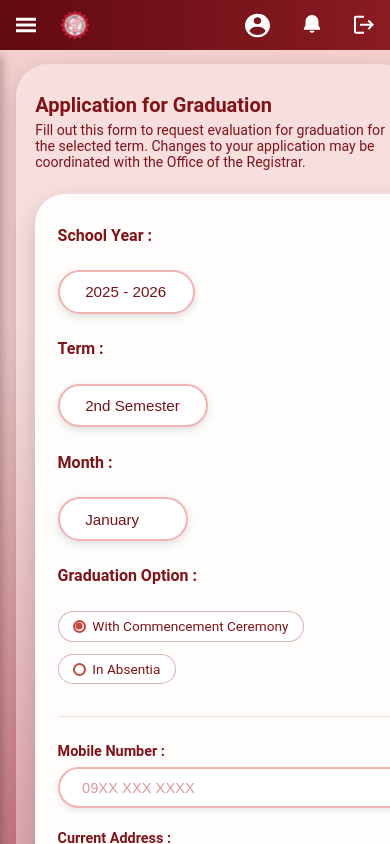
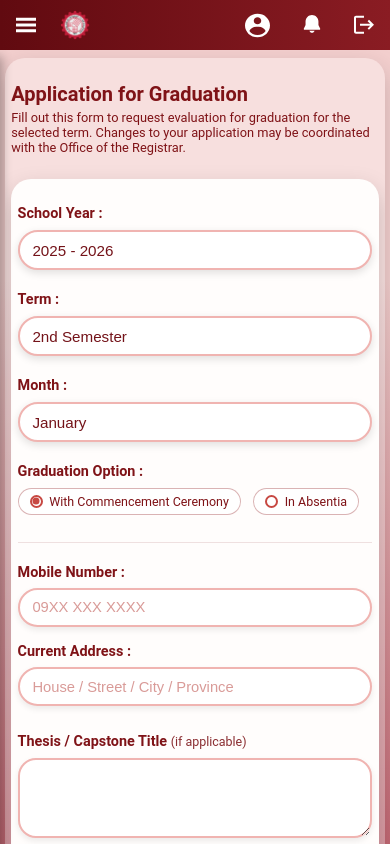
Before and after one commit to AlexGaledo/TUP_ERS_enhancement, a React (Vite) app in the folder ers_frontend/: page /graduation-application in a window 390 px wide. Shown: the top 844 px of the page. Built offline with nearby package versions, Linux system fonts and the light colour scheme; no server answers.

Commit message:
Responsive designs

```diff
--- a/ers_frontend/src/pages/facultyEvaluation/FacultyEvaluation.css
+++ b/ers_frontend/src/pages/facultyEvaluation/FacultyEvaluation.css
@@ -1,4 +1,11 @@
 /* src/pages/evaluation/FacultyEvaluation.css */
+
+/* Prevent horizontal overflow globally on this page */
+html,
+body {
+  max-width: 100vw;
+  overflow-x: hidden;
+}
 
 /* ===== Layout shells ===== */
 
@@ -19,6 +26,7 @@
   padding: 2.2rem 2.4rem 1.2rem 2.4rem;
   box-shadow: 0 10px 26px rgba(0, 0, 0, 0.18);
   margin-top: 1rem;
+  box-sizing: border-box;
 }
 
 /* Header */
@@ -44,6 +52,7 @@
   display: flex;
   flex-direction: column;
   gap: 1.3rem;
+  box-sizing: border-box;
 }
 
 /* ===== Top controls ===== */
@@ -104,7 +113,7 @@
 }
 
 .fe-card select option,
-  .fe-select option{
+.fe-select option {
   color: #222222 !important;
   background-color: #ffffff !important;
 }
@@ -297,6 +306,22 @@
 @media (max-width: 640px) {
   .fe-page-shell {
     padding: 3.6rem 1rem 1.2rem 1rem;
+    max-width: 100vw;
+    overflow-x: hidden;
+  }
+
+  .fe-faded-panel {
+    max-width: 100%;
+    padding: 1.8rem 0.8rem 1.2rem 0.8rem;
+    border-radius: 24px;
+    overflow-x: hidden;
+  }
+
+  .fe-card {
+    padding: 1.4rem 0.8rem 1.2rem 0.8rem;
+    border-radius: 24px;
+    max-width: 100%;
+    overflow-x: hidden;
   }
 
   .fe-top-controls {
--- a/ers_frontend/src/pages/graduation/GraduationApplication.css
+++ b/ers_frontend/src/pages/graduation/GraduationApplication.css
@@ -1,3 +1,9 @@
+/* Prevent horizontal overflow globally */
+html,
+body {
+  max-width: 100vw;
+  overflow-x: hidden;
+}
 
 /* Outer shell – extra space from top nav, like Profile page */
 .grad-page-shell {
@@ -16,6 +22,7 @@
   border-radius: 32px;
   padding: 2.3rem 2.7rem 2.6rem 2.7rem;
   box-shadow: 0 10px 26px rgba(0, 0, 0, 0.18);
+  box-sizing: border-box;
 }
 
 /* Header inside faded panel */
@@ -47,6 +54,7 @@
   display: flex;
   flex-direction: column;
   gap: 1.6rem;
+  box-sizing: border-box;
 }
 
 /* ===== Field rows / labels / inputs ===== */
@@ -93,11 +101,10 @@
 }
 
 .grad-card select option,
-  .grad-select option{
+.grad-select option {
   color: #222222 !important;
   background-color: #ffffff !important;
 }
-
 
 /* Radio pill group */
 .grad-radio-group {
@@ -233,7 +240,6 @@
 
 /* ===== Declaration / consent ===== */
 
-  /* Increase specificity and force dark red so it cannot stay white */
 .grad-card .grad-declaration,
 .grad-card .grad-declaration p,
 .grad-card .grad-declaration span {
@@ -319,9 +325,8 @@
 /* ===== Print styles (clean preview) ===== */
 
 @media print {
-
   @page {
-      size: A4 portrait; /* or: size: Letter portrait; */
+    size: A4 portrait;
     margin: 1.5cm;
   }
 
@@ -363,52 +368,110 @@
   }
 }
 
-  /* ===== Responsive ===== */
+/* ===== Responsive (Tablet/Small Laptop) ===== */
 
 @media (max-width: 992px) {
   .grad-page-shell {
-      padding: 4.2rem 1.6rem 2.5rem 1.6rem;
+    padding: 4rem 1.5rem 2.5rem 1.5rem;
   }
 
   .grad-faded-panel {
-      padding: 2rem 1.6rem 2.2rem 1.6rem;
+    padding: 1.8rem 1.5rem 2rem 1.5rem;
+    border-radius: 24px;
   }
 
   .grad-card {
-      padding: 2.2rem 2rem 2.3rem 2rem;
+    padding: 2rem 1.7rem 2rem 1.7rem;
+    border-radius: 24px;
+    gap: 1.3rem;
+  }
+
+  .grad-label {
+    min-width: 130px;
+    font-size: 0.95rem;
+  }
+
+  .grad-select,
+  .grad-input {
+    max-width: 100%;
+  }
+
+  .grad-two-column {
+    grid-template-columns: 1fr;
+    gap: 1.2rem;
   }
 }
 
-  @media (max-width: 640px) {
+/* ===== Responsive (Mobile - Aggressively Tightened for Overflow) ===== */
+
+@media (max-width: 768px) {
   .grad-page-shell {
-      padding: 4rem 1rem 2.2rem 1rem;
+    padding: 3.6rem 0.3rem 2.2rem 0.3rem;
+    max-width: 100vw;
+    overflow-x: hidden;
   }
 
   .grad-faded-panel {
-      padding: 1.8rem 1.2rem 2rem 1.2rem;
+    padding: 1.5rem 0.4rem 1.8rem 0.4rem;
+    border-radius: 20px;
+    max-width: 100%;
+    overflow-x: hidden;
   }
 
   .grad-card {
-      padding: 2rem 1.4rem 2.1rem 1.4rem;
+    padding: 1.6rem 0.4rem 1.8rem 0.4rem;
+    border-radius: 20px;
+    max-width: 100%;
+    overflow-x: hidden;
+  }
+
+  .page-section-subtitle {
+    font-size: 0.8rem;
   }
 
   .grad-field-row {
     flex-direction: column;
-      align-items: flex-start;
+    align-items: stretch;
+    gap: 0.5rem;
   }
 
   .grad-label {
     text-align: left;
     min-width: 0;
+    font-size: 0.9rem;
+  }
+
+  .grad-radio-group {
+    width: 100%;
+    max-width: 100%;
+    overflow-x: hidden;
+  }
+
+  .grad-radio-pill {
+    padding: 0.3rem 0.7rem;
+    font-size: 0.78rem;
+  }
+
+  .grad-select,
+  .grad-input {
+    width: 100%;
+    max-width: 100% !important;
+    padding: 0.6rem 0.8rem;
   }
 
   .grad-two-column {
-      grid-template-columns: 1fr;
+    gap: 1rem;
+  }
+
+  .grad-textarea {
+    padding: 0.6rem 0.8rem;
+    min-height: 80px;
   }
 
   .grad-actions-row {
     flex-direction: column;
     align-items: stretch;
+    gap: 0.6rem;
   }
 
   .primary-pill-btn,
```
Lines whose indentation alone changed are shown as unchanged.
